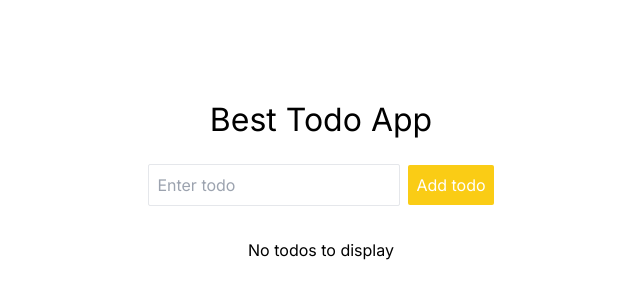
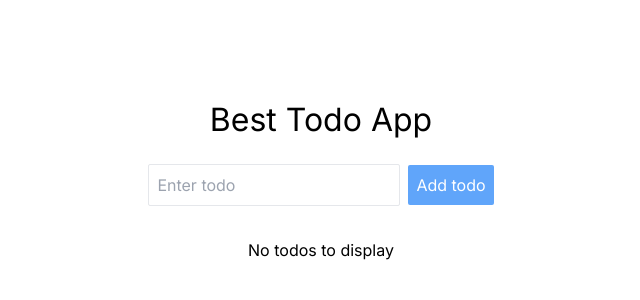
Before and after one commit to andreydevca/awshosting, a Next.js app: page / in a window 1280 px wide. Shown: the top 300 px of the page, without its empty margins (319-959 px from the left). Built offline with nearby package versions, Linux system fonts and the light colour scheme.

Commit message:
btn color change

```diff
--- a/src/components/main/Main.tsx
+++ b/src/components/main/Main.tsx
@@ -37,7 +37,7 @@ const Main = (props: Props) => {
         ></input>
         <button
           type="submit"
-          className="p-2 bg-yellow-400 rounded-sm ml-2 text-white"
+          className="p-2 bg-blue-400 rounded-sm ml-2 text-white"
         >
           Add todo
         </button>
```
